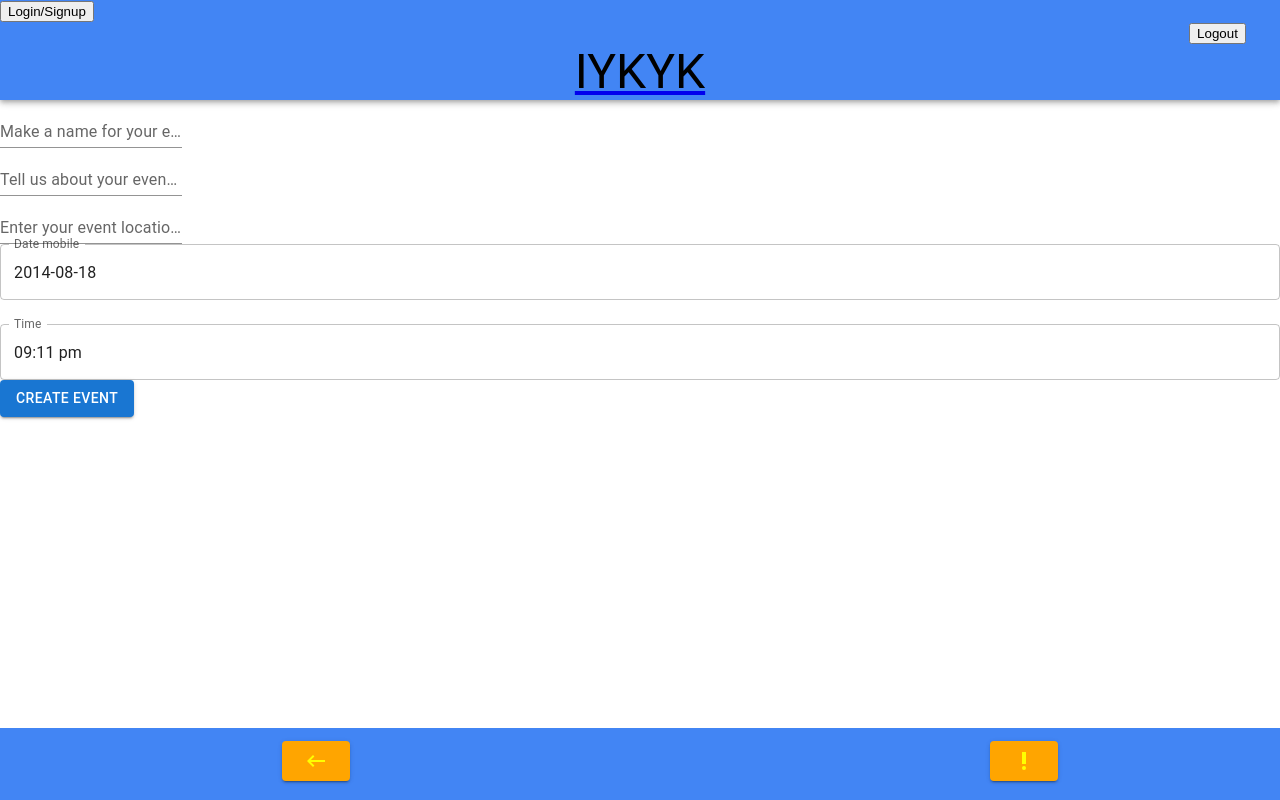
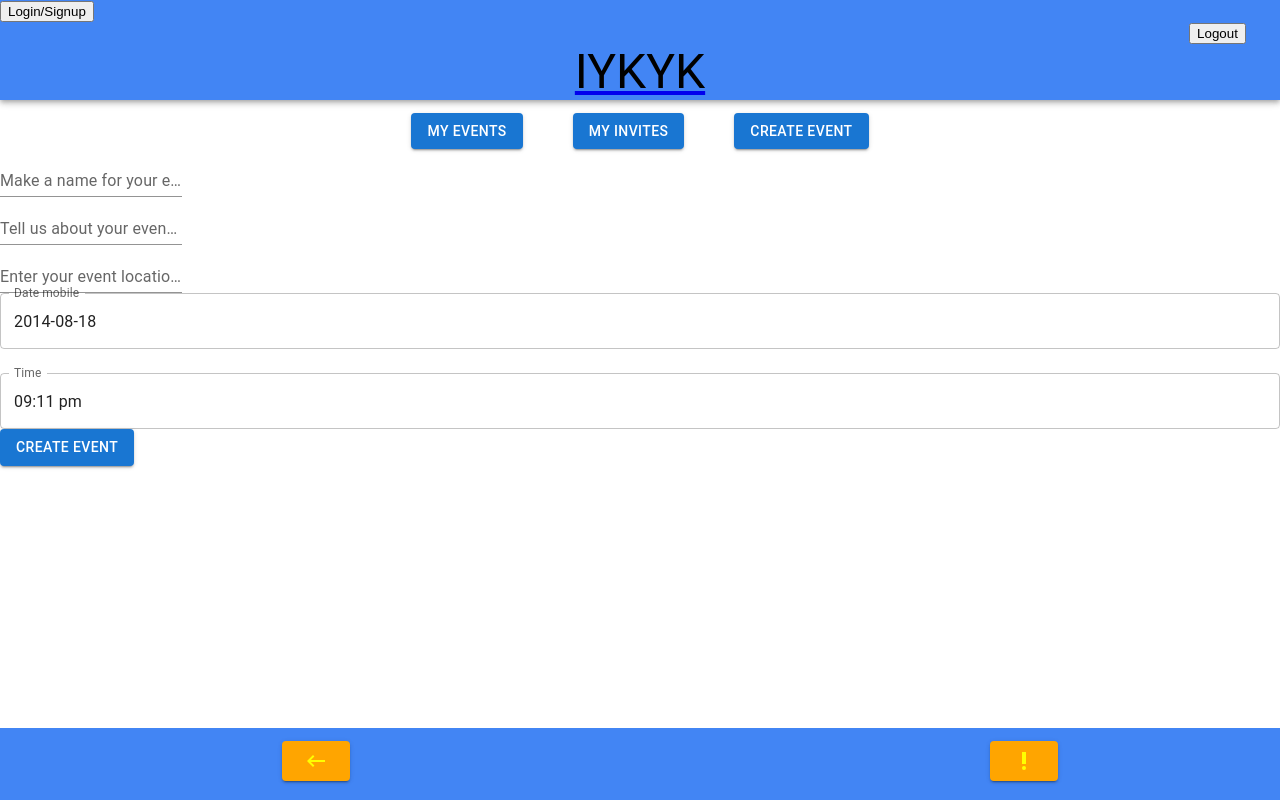
Before and after one commit to Jeff-T-Schmidt/IYKYK, a React (Create React App) app: page /newEvent in a window 1280 px wide. Built offline with nearby package versions, Linux system fonts and the light colour scheme.

Commit message:
nav link

```diff
--- a/src/pages/Home/index.js
+++ b/src/pages/Home/index.js
@@ -30,7 +30,7 @@ const Home = (props) => {
                 <div className='flex-container'>
                     <div className='headButtons'>
                         <div className='row1'>
-                            <Link to='/newEvent'>
+                            <Link to='/home'>
                                 <Button className="btn1" variant="contained">My Events</Button>
                             </Link>
                         </div>
@@ -40,7 +40,7 @@ const Home = (props) => {
                             </Link>
                         </div>
                         <div className='row3'>
-                            <Link to='/createevent'>
+                            <Link to='/newEvent'>
                                 <Button className="btn3" variant="contained">Create Event</Button>
                             </Link>
                         </div>
--- a/src/pages/Invites/index.js
+++ b/src/pages/Invites/index.js
@@ -1,6 +1,7 @@
 import Email from '../../components/Email';
 import { useEffect } from "react";
-import { useNavigate } from "react-router-dom";
+import { Link, useNavigate } from "react-router-dom";
+import Button from '@mui/material/Button';
 
 const MyInvites = (props) => {
     const navigate = useNavigate()
@@ -11,6 +12,26 @@ const MyInvites = (props) => {
        })
     return (
         <>
+          <div className='flex-container'>
+                    <div className='headButtons'>
+                        <div className='row1'>
+                            <Link to='/home'>
+                                <Button className="btn1" variant="contained">My Events</Button>
+                            </Link>
+                        </div>
+                        <div className='row2'>
+                            <Link to='/myinvites'>
+                                <Button className="btn2" variant="contained">My Invites</Button>
+                            </Link>
+                        </div>
+                        <div className='row3'>
+                            <Link to='/newEvent'>
+                                <Button className="btn3" variant="contained">Create Event</Button>
+                            </Link>
+                        </div>
+                    </div>
+                </div>
+            <div></div>
         <Email/>
         </>
     )
--- a/src/pages/NewEvent/index.js
+++ b/src/pages/NewEvent/index.js
@@ -2,10 +2,30 @@ import * as React from 'react';
 import Button from '@mui/material/Button';
 import TextField from '@mui/material/TextField';
 import MaterialUIPickers from "./MuiDateRangePicker";
+import { Link, Navigate, useNavigate } from 'react-router-dom'
 
 const newEvent = () => {
     return (
         <>
+        <div className='flex-container'>
+                    <div className='headButtons'>
+                        <div className='row1'>
+                            <Link to='/home'>
+                                <Button className="btn1" variant="contained">My Events</Button>
+                            </Link>
+                        </div>
+                        <div className='row2'>
+                            <Link to='/myinvites'>
+                                <Button className="btn2" variant="contained">My Invites</Button>
+                            </Link>
+                        </div>
+                        <div className='row3'>
+                            <Link to='/newEvent'>
+                                <Button className="btn3" variant="contained">Create Event</Button>
+                            </Link>
+                        </div>
+                    </div>
+                </div>
             <div>
                 <div id="eventNameCard">
                     <TextField
```
